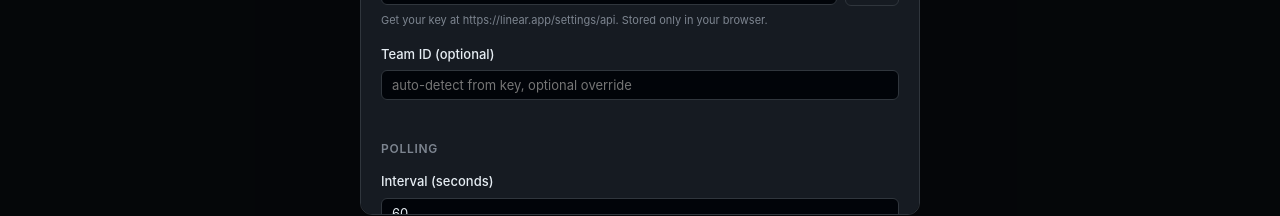
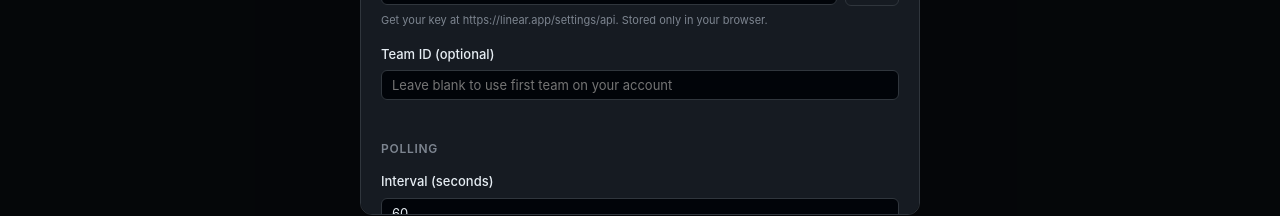
Before and after one commit to sairambokka/pr-dashboard, a React (Vite) app: page / in a window 1280 px wide. Both pictures are taken after a click on the button "Settings". Shown: the part 545-761 px from the top of the page. Built offline with nearby package versions, Linux system fonts and the light colour scheme.

Commit message:
fix: clarify Linear team ID placeholder

```diff
--- a/src/components/SettingsModal.tsx
+++ b/src/components/SettingsModal.tsx
@@ -193,7 +193,7 @@ export function SettingsModal({ settings, onSave, onClose }: Props) {
                 type="text"
                 value={draft.linearTeamId ?? ""}
                 onChange={(e) => setDraft((d) => ({ ...d, linearTeamId: e.target.value }))}
-                placeholder="auto-detect from key, optional override"
+                placeholder="Leave blank to use first team on your account"
               />
             </label>
           </section>
```
